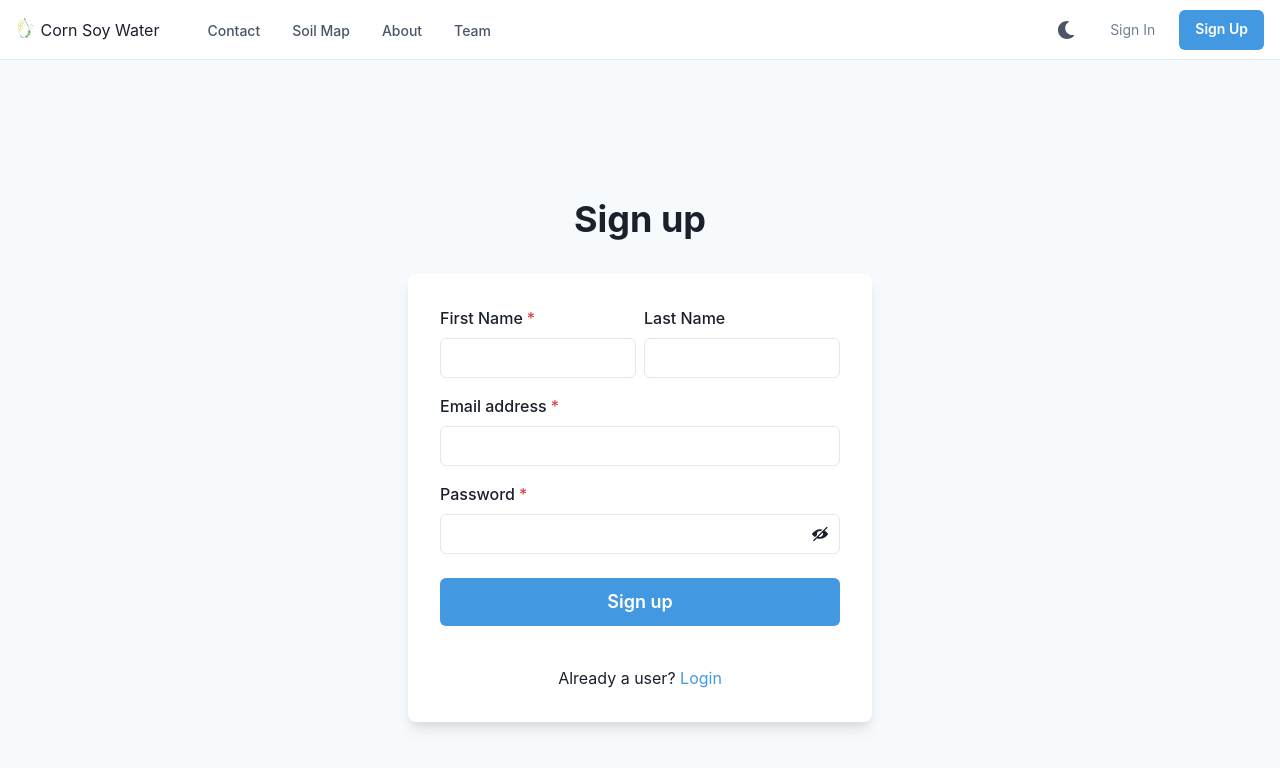
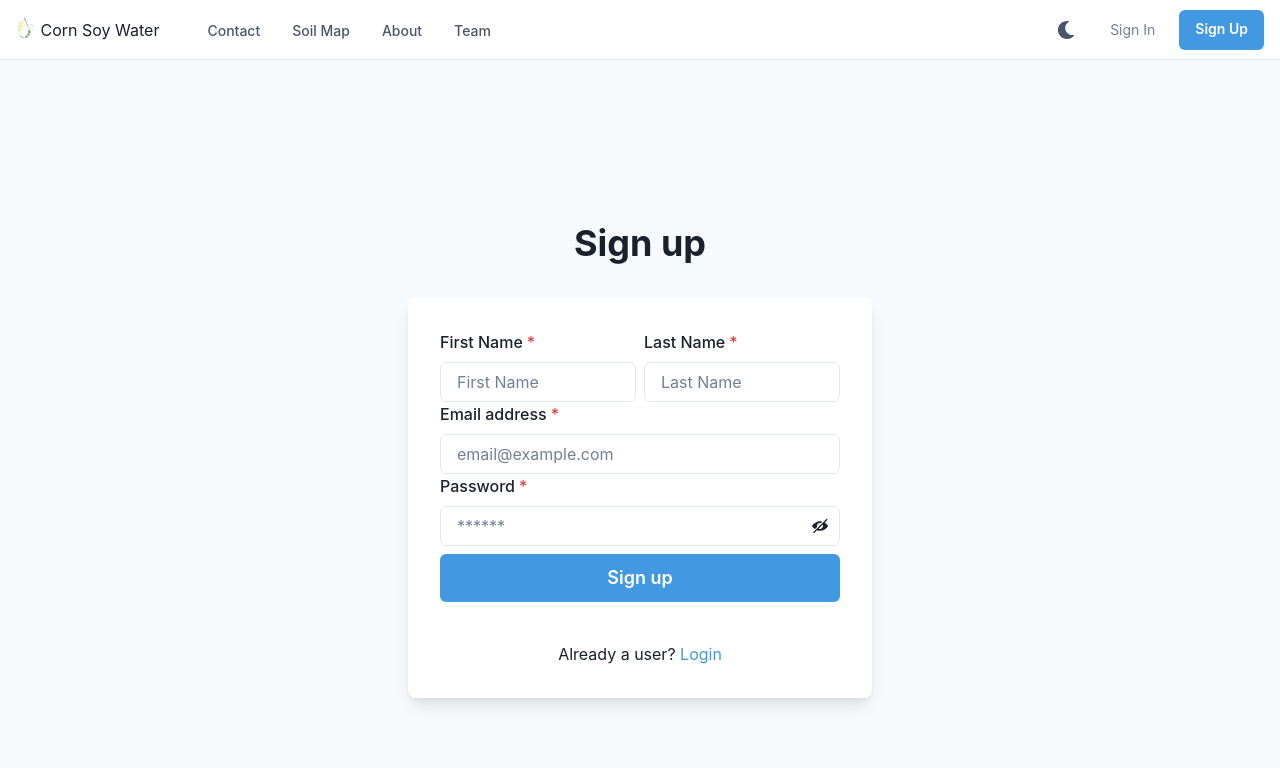
Before and after one commit to heidary100/corn-soy-water, a React (Create React App) app: page /register in a window 1280 px wide. Shown: the top 768 px of the page. Built offline with nearby package versions, Linux system fonts and the light colour scheme.

Commit message:
added validations to register form

```diff
--- a/package.json
+++ b/package.json
@@ -11,6 +11,7 @@
     "@testing-library/react": "^13.4.0",
     "@testing-library/user-event": "^14.4.3",
     "d3": "^7.8.5",
+    "formik": "^2.4.4",
     "framer-motion": "^6.5.1",
     "leaflet": "^1.9.4",
     "react": "^18.2.0",
@@ -18,7 +19,8 @@
     "react-icons": "^3.11.0",
     "react-leaflet": "^4.2.1",
     "react-scripts": "5.0.1",
-    "web-vitals": "^2.1.4"
+    "web-vitals": "^2.1.4",
+    "yup": "^1.2.0"
   },
   "scripts": {
     "start": "react-scripts start",
--- a/src/pages/Register.js
+++ b/src/pages/Register.js
@@ -15,12 +15,35 @@ import {
   Text,
   useColorModeValue,
   Link,
+  FormErrorMessage,
 } from '@chakra-ui/react'
 import { useState } from 'react'
 import { ViewIcon, ViewOffIcon } from '@chakra-ui/icons'
+import * as Yup from 'yup'
+import { Field, Form, Formik } from 'formik'
 
 export default function Register() {
   const [showPassword, setShowPassword] = useState(false)
+
+  const initialValues = {
+    firstName: '',
+    lastName: '',
+    email: '',
+    password: '',
+  };
+
+  const validationSchema = Yup.object({
+    firstName: Yup.string().required('First name is required'),
+    lastName: Yup.string().required('Last name is required'),
+    email: Yup.string().email('Invalid email address').required('Email is required'),
+    password: Yup.string().min(6, 'Password must be at least 6 characters').required('Password is required'),
+  });
+
+  const handleSubmit = (values, { setSubmitting }) => {
+    // Handle form submission here
+    console.log(values);
+    setSubmitting(false);
+  };
 
   return (
     <Flex
@@ -40,28 +63,55 @@ export default function Register() {
           boxShadow={'lg'}
           p={8}>
           <Stack spacing={4}>
+
+            <Formik
+              initialValues={initialValues}
+              validationSchema={validationSchema}
+              onSubmit={handleSubmit}
+            >
+              {() => (
+                <Form>
                   <HStack>
                     <Box>
-                <FormControl id="firstName" isRequired>
-                  <FormLabel>First Name</FormLabel>
-                  <Input type="text" />
+                      <Field name="firstName">
+                        {({ field, form }) => (
+                          <FormControl isRequired isInvalid={form.errors.firstName && form.touched.firstName}>
+                            <FormLabel htmlFor="firstName">First Name</FormLabel>
+                            <Input type="text"  {...field} id="firstName" placeholder="First Name" />
+                            <FormErrorMessage>{form.errors.firstName}</FormErrorMessage>
                           </FormControl>
+                        )}
+                      </Field>
                     </Box>
                     <Box>
-                <FormControl id="lastName">
-                  <FormLabel>Last Name</FormLabel>
-                  <Input type="text" />
+                      <Field name="lastName">
+                        {({ field, form }) => (
+                          <FormControl isRequired isInvalid={form.errors.lastName && form.touched.lastName}>
+                            <FormLabel htmlFor="lastName">Last Name</FormLabel>
+                            <Input type="text"   {...field} id="lastName" placeholder="Last Name" />
+                            <FormErrorMessage>{form.errors.lastName}</FormErrorMessage>
                           </FormControl>
+                        )}
+                      </Field>
                     </Box>
                   </HStack>
-            <FormControl id="email" isRequired>
-              <FormLabel>Email address</FormLabel>
-              <Input type="email" />
+
+                  <Field name="email">
+                    {({ field, form }) => (
+                      <FormControl isRequired isInvalid={form.errors.email && form.touched.email}>
+                        <FormLabel htmlFor='email'>Email address</FormLabel>
+                        <Input type="email" {...field} id="email" placeholder="email@example.com" />
+                        <FormErrorMessage>{form.errors.email}</FormErrorMessage>
                       </FormControl>
-            <FormControl id="password" isRequired>
-              <FormLabel>Password</FormLabel>
+                    )}
+                  </Field>
+
+                  <Field name="password">
+                    {({ field, form }) => (
+                      <FormControl isRequired isInvalid={form.errors.password && form.touched.password}>
+                        <FormLabel htmlFor='password'>Password</FormLabel>
                         <InputGroup>
-                <Input type={showPassword ? 'text' : 'password'} />
+                          <Input type={showPassword ? 'text' : 'password'} {...field} id="password" placeholder="******" />
                           <InputRightElement h={'full'}>
                             <Button
                               variant={'ghost'}
@@ -70,19 +120,28 @@ export default function Register() {
                             </Button>
                           </InputRightElement>
                         </InputGroup>
+                        <FormErrorMessage>{form.errors.password}</FormErrorMessage>
                       </FormControl>
+                    )}
+                  </Field>
                   <Stack spacing={10} pt={2}>
                     <Button
+                      type='submit'
                       loadingText="Submitting"
                       size="lg"
                       bg={'blue.400'}
                       color={'white'}
+                      isLoading={false}
                       _hover={{
                         bg: 'blue.500',
                       }}>
                       Sign up
                     </Button>
                   </Stack>
+                </Form>
+              )}
+            </Formik>
+
             <Stack pt={6}>
               <Text align={'center'}>
                 Already a user? <Link color={'blue.400'} href='/login'>Login</Link>
@@ -90,7 +149,7 @@ export default function Register() {
             </Stack>
           </Stack>
         </Box>
-      </Stack>
-    </Flex>
+      </Stack >
+    </Flex >
   )
 }
```
Also changed, not shown: 2 other files (tests, documents, lock files or other folders). Lines whose indentation alone changed are shown as unchanged.
